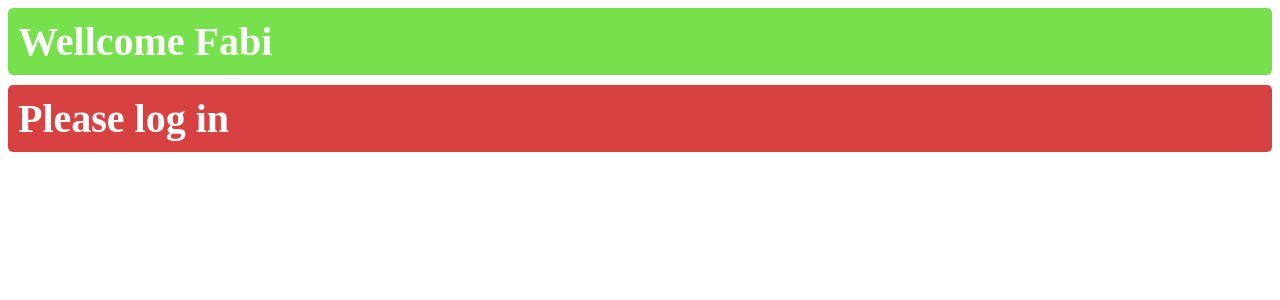
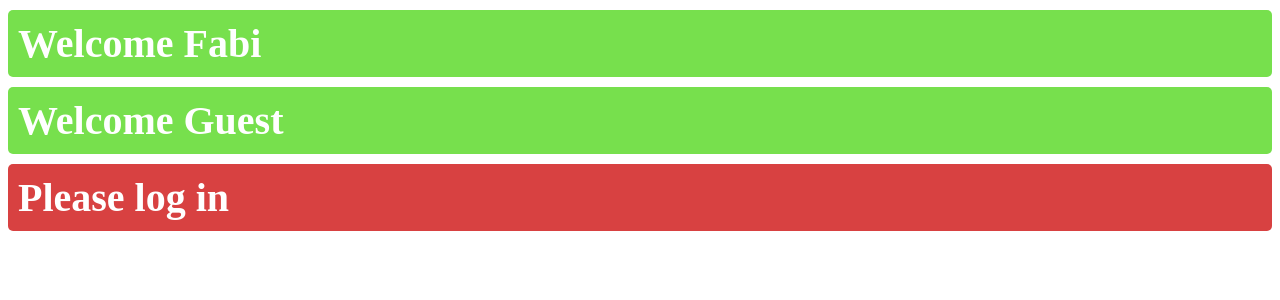
Before and after one commit to fabjoncela/React-vite, a React (Vite) app: page / in a window 1280 px wide. Shown: the top 300 px of the page. Built offline with nearby package versions, Linux system fonts and the light colour scheme.

Commit message:
conditional rendering

```diff
--- a/src/App.jsx
+++ b/src/App.jsx
@@ -8,6 +8,7 @@ function App() {
   return (
     <>
       <UserGreeting isLoggedIn={true} username="Fabi" />
+      <UserGreeting isLoggedIn={true}  />
       <UserGreeting isLoggedIn={false} username="Fabi" />
       {/* <Card /> */}
 
--- a/src/UserGreeting.jsx
+++ b/src/UserGreeting.jsx
@@ -1,7 +1,8 @@
+import PropTypes from 'prop-types'
 
 function UserGreeting(props) {
 
-    const welcomeMessage = <h2 className="welcome-message">Wellcome
+    const welcomeMessage = <h2 className="welcome-message">Welcome
         {" " + props.username} </h2>
 
 const loginPrompt =<h2 className="login-prompt">Please log in</h2>
@@ -9,4 +10,12 @@ const loginPrompt =<h2 className="login-prompt">Please log in</h2>
 
 
 }
+UserGreeting.proptypes = {
+    isLoggedIn: PropTypes.bool,
+    username: PropTypes.string,
+}
+UserGreeting.defaultProps = {
+    isLoggedIn: false,
+    username: 'Guest',
+}
 export default UserGreeting
--- a/src/index.css
+++ b/src/index.css
@@ -4,8 +4,7 @@
   color: white;
   padding: 10px;
   border-radius: 5px;
-  margin: 0;
-  margin-bottom: 10px;
+  margin: 10px 0;
 }
 
 .login-prompt {
```
